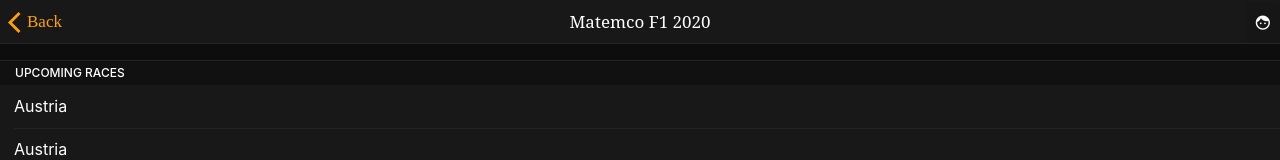
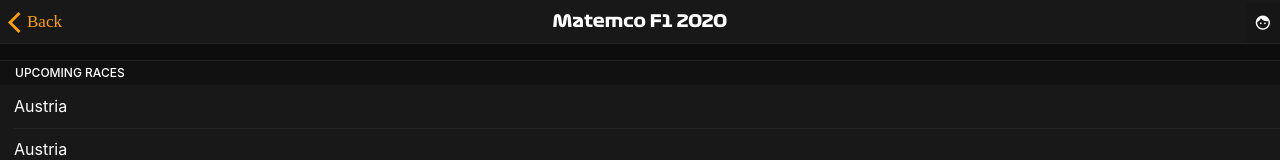
Before and after one commit to patrickvankruistum/F1Poule, a plain HTML site: page index.html in a window 1280 px wide. Shown: the top 160 px of the page. Drawn offline with Linux system fonts and the light colour scheme.

Commit message:
Move fonts

```diff
--- a/style.css
+++ b/style.css
@@ -1,8 +1,8 @@
 @font-face {
     font-family: F1Bold;
-    src: url(../Formula1-Bold.tff);
+    src: url(https://patrickvankruistum.github.io/F1Poule/lib/fonts/Formula1-Bold.ttf);
 }
 
 #toolbarTitle {
-    font-family: 'Serif';
+    font-family: 'F1Bold';
 }
```
Also changed, not shown: lib/fonts/Formula1-Black.ttf (renamed from Formula1-Black.ttf), lib/fonts/Formula1-Bold.ttf (renamed from Formula1-Bold.ttf), lib/fonts/Formula1-Regular.ttf (renamed from Formula1-Regular.ttf), lib/fonts/Formula1-Wide.ttf (renamed from Formula1-Wide.ttf).
